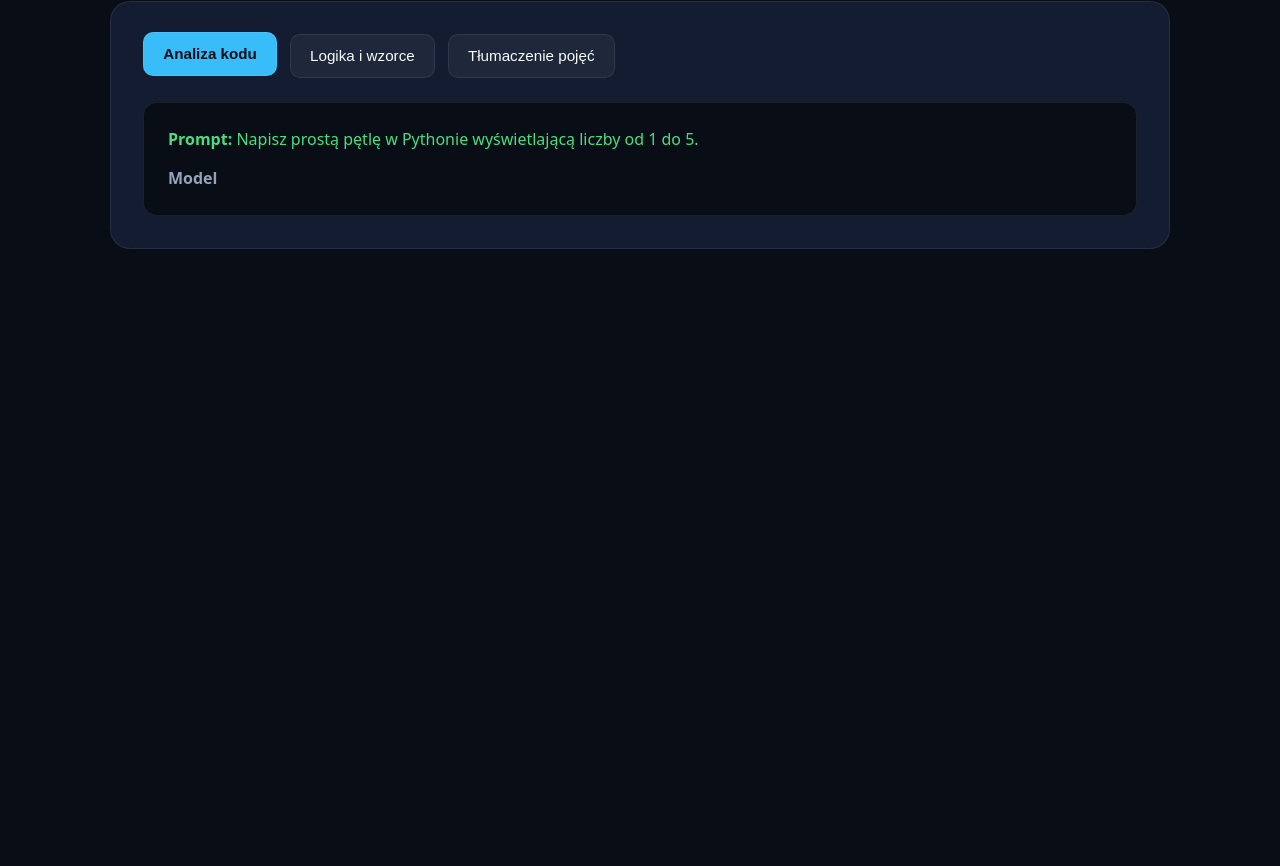
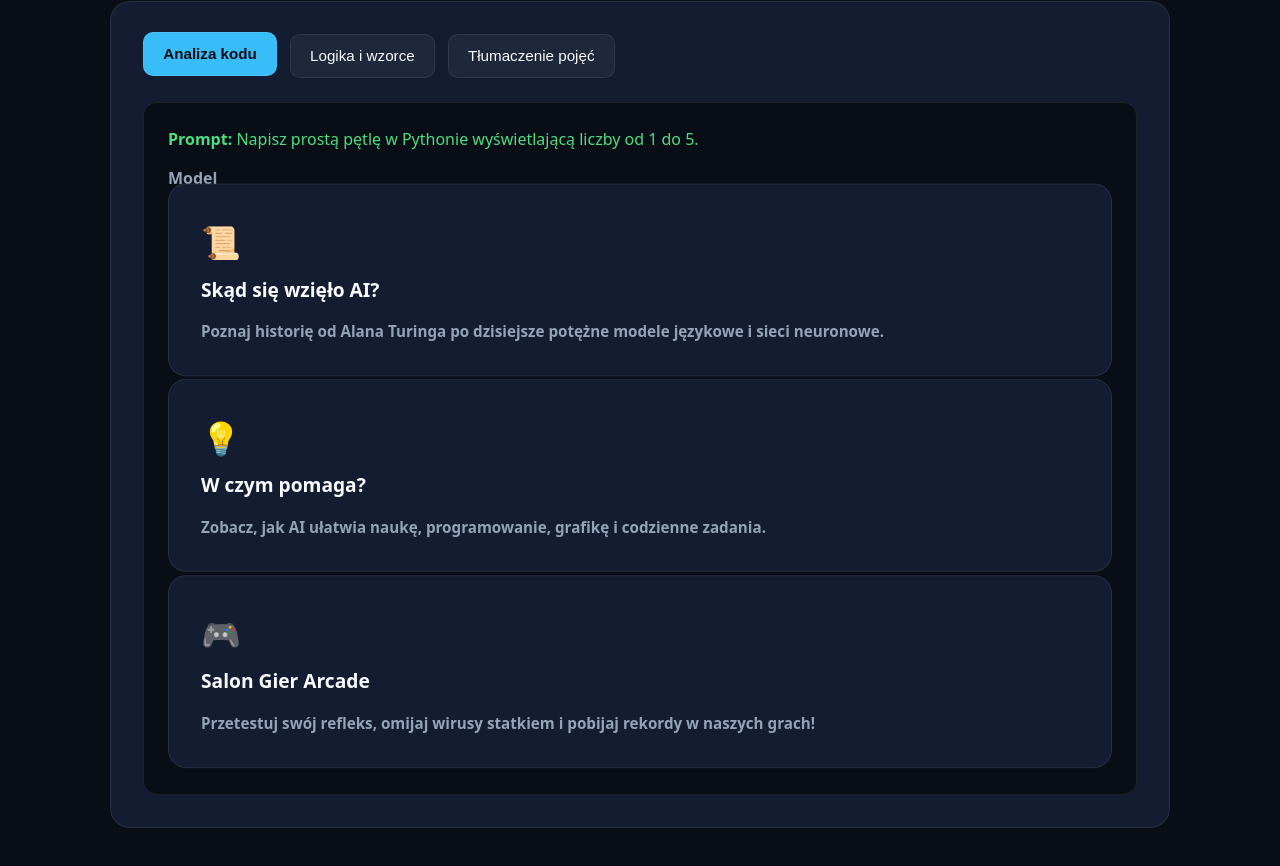
Before and after one commit to Kamil21-ki/PixelStorm, a plain HTML site: page index.html in a window 1280 px wide. Shown: the part 2045-2911 px from the top of the page. Before the commit the page ends 2358 px from the top, so only its background shows below. Drawn offline with Linux system fonts and the light colour scheme.

Commit message:
Add interactive cards for AI information

```diff
--- a/index.html
+++ b/index.html
@@ -80,3 +80,20 @@
                 <div class="demo-screen" id="ekran-ai">
                     <p class="user-msg"><strong>Prompt:</strong> Napisz prostą pętlę w Pythonie wyświetlającą liczby od 1 do 5.</p>
                     <p class="ai-msg"><strong>Model
+<div class="grid">
+        <div class="card" onclick="location.href='co-robi-ai.html'" style="cursor: pointer;">
+            <div style="font-size: 2rem; margin-bottom: 0.5rem;">📜</div>
+            <h3>Skąd się wzięło AI?</h3>
+            <p>Poznaj historię od Alana Turinga po dzisiejsze potężne modele językowe i sieci neuronowe.</p>
+        </div>
+        <div class="card" onclick="location.href='w-czym-pomaga.html'" style="cursor: pointer;">
+            <div style="font-size: 2rem; margin-bottom: 0.5rem;">💡</div>
+            <h3>W czym pomaga?</h3>
+            <p>Zobacz, jak AI ułatwia naukę, programowanie, grafikę i codzienne zadania.</p>
+        </div>
+        <div class="card" onclick="location.href='minigra.html'" style="cursor: pointer;">
+            <div style="font-size: 2rem; margin-bottom: 0.5rem;">🎮</div>
+            <h3>Salon Gier Arcade</h3>
+            <p>Przetestuj swój refleks, omijaj wirusy statkiem i pobijaj rekordy w naszych grach!</p>
+        </div>
+    </div>
```
